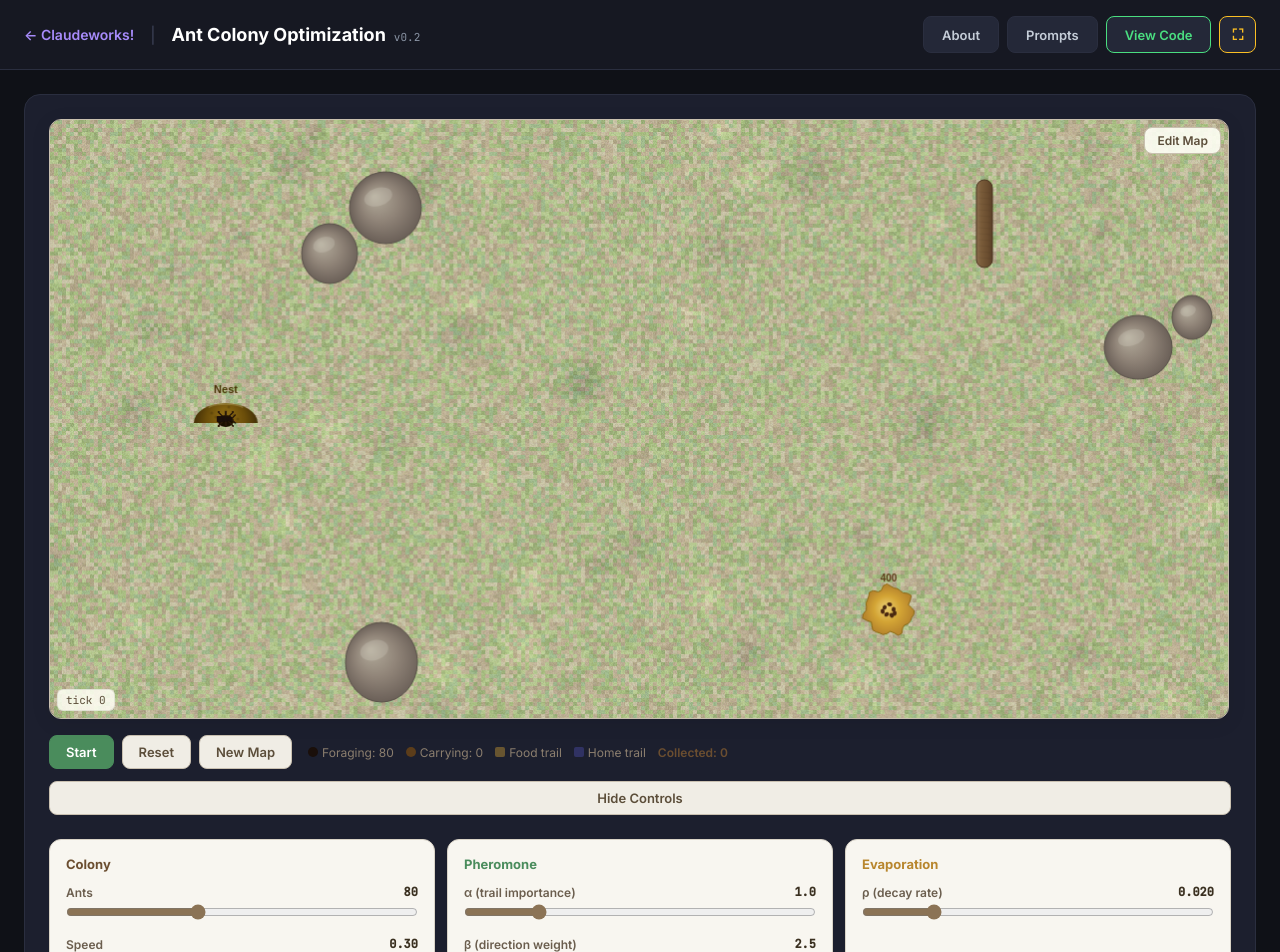
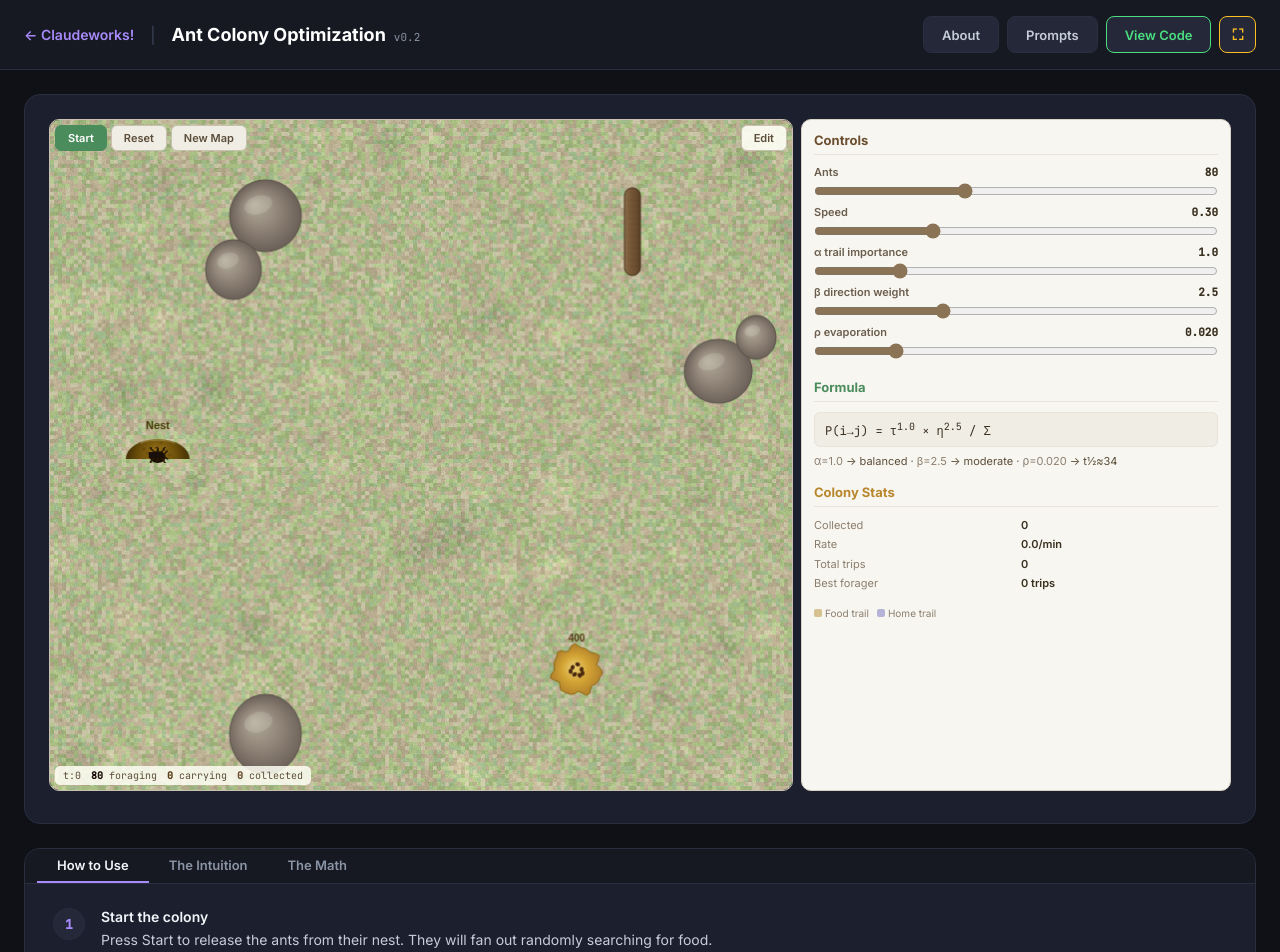
Before and after one commit to MYtterstad/claudeworks, a React (Vite) app: page /apps/ant-colony in a window 1280 px wide. Shown: the top 952 px of the page. Built offline with nearby package versions, Linux system fonts and the light colour scheme.

Commit message:
Responsive no-scroll layout for Ant Colony app

```diff
--- a/src/apps/ant-colony/AntColony.jsx
+++ b/src/apps/ant-colony/AntColony.jsx
@@ -689,8 +689,10 @@ export default function AntColony() {
   const [selectedObstacle, setSelectedObstacle] = useState(null)
   const [selectedAnt, setSelectedAnt] = useState(null)
   const [tick, setTick] = useState(0)
-  const [controlsOpen, setControlsOpen] = useState(true)
+  const [controlTab, setControlTab] = useState('controls')
   const [canvasSize, setCanvasSize] = useState({ w: 800, h: 500 })
+  const [layoutMode, setLayoutMode] = useState('wide') // 'wide' | 'tall'
+  const [availHeight, setAvailHeight] = useState(600)
   const containerRef = useRef(null)
 
   const cols = useMemo(() => Math.floor(canvasSize.w / CELL), [canvasSize.w])
@@ -708,28 +710,38 @@ export default function AntColony() {
   }, [cols, rows, antCount, canvasSize])
 
   useEffect(() => {
-    const computeSize = () => {
-      const containerW = containerRef.current ? containerRef.current.clientWidth : 0
-      const availW = containerW > 100 ? containerW : window.innerWidth - 48
-      const isMobile = window.innerWidth < 640
-      const aspect = isMobile ? 1.1 : 1.6
-      // Width always fills container — height follows from aspect, capped independently
-      let w = availW
-      let h = Math.floor(w / aspect)
-      const maxH = Math.min(window.innerHeight * 0.75, 900)
-      if (h > maxH) h = maxH
-      // Don't shrink width to match capped height — keep it full width
-      w = Math.floor(w / CELL) * CELL; h = Math.floor(h / CELL) * CELL
+    const computeLayout = () => {
+      const ww = window.innerWidth, wh = window.innerHeight
+      const containerW = containerRef.current ? containerRef.current.clientWidth : ww - 48
+      const availW = containerW > 100 ? containerW : ww - 48
+      // Estimate available height: viewport minus header (~72px) minus AppPage padding (~48px top/bottom)
+      const aH = wh - 120
+      setAvailHeight(aH)
+
+      const aspectRatio = ww / wh
+      const mode = aspectRatio > 1.2 ? 'wide' : 'tall'
+      setLayoutMode(mode)
+
+      let w, h
+      if (mode === 'wide') {
+        // Canvas gets ~63% of width, full available height
+        w = Math.floor(availW * 0.63)
+        h = aH - 8 // leave a small gap
+      } else {
+        // Canvas gets full width, ~55% of available height
+        w = availW
+        h = Math.floor(aH * 0.55)
+      }
+      w = Math.max(Math.floor(w / CELL) * CELL, CELL * 40)
+      h = Math.max(Math.floor(h / CELL) * CELL, CELL * 30)
       return { w, h }
     }
     const handleResize = () => {
-      const size = computeSize()
+      const size = computeLayout()
       setCanvasSize(prev => (prev.w === size.w && prev.h === size.h) ? prev : size)
     }
-    // Measure after layout: try immediately, then again after a frame
     handleResize()
     const raf = requestAnimationFrame(handleResize)
-    // And once more after a short delay for slow layouts
     const timer = setTimeout(handleResize, 200)
     window.addEventListener('resize', handleResize)
     const ro = window.ResizeObserver ? new ResizeObserver(handleResize) : null
@@ -889,33 +901,38 @@ export default function AntColony() {
     else sim.ants.length = n
   }
 
-  const btnBase = {
-    padding: '8px 16px', fontSize: 13, fontWeight: 600,
-    border: '1px solid #C9C0B0', borderRadius: 8, cursor: 'pointer',
+  const sim = simRef.current
+  const isWide = layoutMode === 'wide'
+
+  // ── Shared styles ──
+  const btnSm = {
+    padding: '5px 12px', fontSize: 11, fontWeight: 600,
+    border: '1px solid #C9C0B0', borderRadius: 6, cursor: 'pointer',
     background: '#F0EDE5', color: '#5C4E3A', fontFamily: "'Inter', sans-serif",
-    transition: 'all 0.15s',
   }
-  const btnAccent = (bg, fg) => ({ ...btnBase, background: bg, color: fg, borderColor: bg })
-  const panelStyle = { background: '#F8F6F0', border: '1px solid #D9D3C7', borderRadius: 12, padding: 16 }
-  const labelStyle = { fontSize: 12, fontWeight: 600, color: '#6B5E4E', marginBottom: 4, display: 'flex', justifyContent: 'space-between', alignItems: 'center' }
-  const valStyle = { color: '#3A3020', fontFamily: "'JetBrains Mono', monospace", fontWeight: 700 }
-  const sliderStyle = { width: '100%', accentColor: '#8B7355', cursor: 'pointer' }
-  const isMobile = canvasSize.w < 580
-  const sim = simRef.current
+  const btnAccSm = (bg, fg) => ({ ...btnSm, background: bg, color: fg, borderColor: bg })
+  const lblSt = { fontSize: 11, fontWeight: 600, color: '#6B5E4E', display: 'flex', justifyContent: 'space-between', marginBottom: 2 }
+  const valSt = { color: '#3A3020', fontFamily: "'JetBrains Mono', monospace", fontWeight: 700, fontSize: 11 }
+  const slSt = { width: '100%', accentColor: '#8B7355', cursor: 'pointer', margin: '2px 0 6px' }
+  const tabBtnSt = (active) => ({
+    flex: 1, padding: '6px 0', fontSize: 11, fontWeight: 600, textAlign: 'center',
+    border: 'none', cursor: 'pointer', fontFamily: "'Inter', sans-serif",
+    borderBottom: active ? '2px solid #6B4E30' : '2px solid transparent',
+    background: 'transparent', color: active ? '#3A3020' : '#8B7E6E',
+  })
 
-  return (
-    <div ref={containerRef} style={{ fontFamily: "'Inter', -apple-system, sans-serif", color: '#3A3020', width: '100%' }}>
-      {/* Canvas + overlays */}
-      <div style={{ position: 'relative', marginBottom: 12, display: 'inline-block' }}>
+  // ── Canvas block (shared between both layouts) ──
+  const canvasBlock = (
+    <div style={{ position: 'relative' }}>
       <canvas
         ref={canvasRef}
         width={canvasSize.w} height={canvasSize.h}
         style={{
-            width: canvasSize.w, height: canvasSize.h, borderRadius: 12,
+          width: canvasSize.w, height: canvasSize.h, borderRadius: 10,
           border: editMode ? '2px solid #E85D75' : '1px solid #C9C0B0',
           cursor: editMode ? 'crosshair' : (!running ? 'pointer' : 'default'),
           touchAction: editMode ? 'none' : 'auto',
-            display: 'block', boxShadow: '0 4px 20px rgba(0,0,0,0.08)',
+          display: 'block',
         }}
         onClick={handleCanvasClick}
         onPointerDown={handlePointerDown}
@@ -923,30 +940,42 @@ export default function AntColony() {
         onPointerUp={handlePointerUp}
         onPointerLeave={handlePointerUp}
       />
-
+      {/* Transport overlay — top-left of canvas */}
+      <div style={{ position: 'absolute', top: 6, left: 6, display: 'flex', gap: 4 }}>
+        <button onClick={handleStartStop} style={running ? btnAccSm('#C94040', '#fff') : btnAccSm('#4A8C5C', '#fff')}>
+          {running ? 'Pause' : 'Start'}
+        </button>
+        <button onClick={handleReset} style={btnSm}>Reset</button>
+        <button onClick={handleNewMap} style={btnSm}>New Map</button>
+      </div>
+      {/* Edit button — top-right */}
       <button
         onClick={() => { setEditMode(m => !m); setPlacingType(null); setSelectedObstacle(null); setSelectedAnt(null) }}
         style={{
-            position: 'absolute', top: editMode ? 'auto' : 8, bottom: editMode ? 8 : 'auto', right: 8,
-            ...btnBase, fontSize: 12, padding: '5px 12px',
-            background: editMode ? '#E85D75' : 'rgba(255,255,245,0.9)',
+          position: 'absolute', top: editMode ? 'auto' : 6, bottom: editMode ? 6 : 'auto', right: 6,
+          ...btnSm, background: editMode ? '#E85D75' : 'rgba(255,255,245,0.9)',
           color: editMode ? '#fff' : '#5C4E3A', borderColor: editMode ? '#E85D75' : '#C9C0B0',
         }}
       >
-          {editMode ? 'Done' : 'Edit Map'}
+        {editMode ? 'Done' : 'Edit'}
       </button>
-
+      {/* Status overlay — bottom-left */}
       {!editMode && (
-          <span style={{
-            position: 'absolute', bottom: 8, left: 8,
-            fontSize: 11, color: '#5C4E3A', fontFamily: "'JetBrains Mono', monospace",
-            background: 'rgba(255,255,245,0.85)', padding: '3px 8px', borderRadius: 6,
-            border: '1px solid rgba(0,0,0,0.08)',
+        <div style={{
+          position: 'absolute', bottom: 6, left: 6,
+          fontSize: 10, color: '#5C4E3A', fontFamily: "'JetBrains Mono', monospace",
+          background: 'rgba(255,255,245,0.85)', padding: '3px 8px', borderRadius: 5,
+          display: 'flex', gap: 10, alignItems: 'center',
         }}>
-            tick {tick}
-          </span>
+          <span>t:{tick}</span>
+          {sim && <>
+            <span><b style={{ color: '#1A0F0A' }}>{sim.ants.filter(a => a.state === 'foraging').length}</b> foraging</span>
+            <span><b style={{ color: '#5C3D1A' }}>{sim.ants.filter(a => a.state !== 'foraging').length}</b> carrying</span>
+            <span><b style={{ color: '#6B4E30' }}>{sim.foods.reduce((s, f) => s + (f.maxQuantity - f.quantity), 0)}</b> collected</span>
+          </>}
+        </div>
       )}
-
+      {/* Ant inspector */}
       {selectedAnt && !running && sim && (
         <AntInspector
           ant={selectedAnt} grid={sim.grid} foods={sim.foods}
@@ -954,78 +983,145 @@ export default function AntColony() {
           onClose={() => setSelectedAnt(null)}
         />
       )}
-
       {!running && !editMode && !selectedAnt && tick > 0 && (
         <span style={{
-            position: 'absolute', bottom: 8, right: 80,
-            fontSize: 11, color: '#8B7E6E',
-            background: 'rgba(255,255,245,0.85)', padding: '3px 8px', borderRadius: 6,
-            border: '1px solid rgba(0,0,0,0.08)',
+          position: 'absolute', bottom: 6, right: 70,
+          fontSize: 10, color: '#8B7E6E',
+          background: 'rgba(255,255,245,0.85)', padding: '2px 8px', borderRadius: 5,
         }}>
           Click an ant to inspect
         </span>
       )}
     </div>
+  )
 
-      {/* Transport + Legend row */}
-      <div style={{ display: 'flex', gap: 8, marginBottom: 12, flexWrap: 'wrap', alignItems: 'center' }}>
-        <button onClick={handleStartStop} style={running ? btnAccent('#C94040', '#fff') : btnAccent('#4A8C5C', '#fff')}>
-          {running ? 'Pause' : 'Start'}
-        </button>
-        <button onClick={handleReset} style={btnBase}>Reset</button>
-        <button onClick={handleNewMap} style={btnBase}>New Map</button>
-        <div style={{ display: 'flex', gap: 12, flexWrap: 'wrap', fontSize: 12, color: '#8B7E6E', marginLeft: 8, alignItems: 'center' }}>
-          <span style={{ display: 'flex', alignItems: 'center', gap: 4 }}>
-            <span style={{ display: 'inline-block', width: 10, height: 10, background: '#1A0F0A', borderRadius: 5 }} />Foraging{sim ? `: ${sim.ants.filter(a => a.state === 'foraging').length}` : ''}
-          </span>
-          <span style={{ display: 'flex', alignItems: 'center', gap: 4 }}>
-            <span style={{ display: 'inline-block', width: 10, height: 10, background: '#5C3D1A', borderRadius: 5 }} />Carrying{sim ? `: ${sim.ants.filter(a => a.state !== 'foraging').length}` : ''}
-          </span>
-          <span style={{ display: 'flex', alignItems: 'center', gap: 4 }}>
-            <span style={{ display: 'inline-block', width: 10, height: 10, background: 'rgba(180,140,50,0.5)', borderRadius: 2 }} />Food trail
-          </span>
-          <span style={{ display: 'flex', alignItems: 'center', gap: 4 }}>
-            <span style={{ display: 'inline-block', width: 10, height: 10, background: 'rgba(80,80,180,0.4)', borderRadius: 2 }} />Home trail
-          </span>
-          {sim && <span style={{ color: '#6B4E30', fontWeight: 600 }}>Collected: {sim.foods.reduce((s, f) => s + (f.maxQuantity - f.quantity), 0)}</span>}
+  // ── Compact sliders block ──
+  const slidersBlock = (
+    <div style={{ display: 'grid', gridTemplateColumns: isWide ? '1fr' : '1fr 1fr', gap: isWide ? '0' : '0 12px' }}>
+      <div>
+        <div style={lblSt}><span>Ants</span><span style={valSt}>{antCount}</span></div>
+        <input type="range" min={10} max={200} step={5} value={antCount} onChange={e => handleAntCountChange(+e.target.value)} style={slSt} />
+      </div>
+      <div>
+        <div style={lblSt}><span>Speed</span><span style={valSt}>{speed.toFixed(2)}</span></div>
+        <input type="range" min={0.02} max={1} step={0.02} value={speed} onChange={e => setSpeed(+e.target.value)} style={slSt} />
+      </div>
+      <div>
+        <div style={lblSt}><span>α trail importance</span><span style={valSt}>{alpha.toFixed(1)}</span></div>
+        <input type="range" min={0} max={5} step={0.1} value={alpha} onChange={e => setAlpha(+e.target.value)} style={slSt} />
+      </div>
+      <div>
+        <div style={lblSt}><span>β direction weight</span><span style={valSt}>{beta.toFixed(1)}</span></div>
+        <input type="range" min={0} max={8} step={0.1} value={beta} onChange={e => setBeta(+e.target.value)} style={slSt} />
+      </div>
+      <div>
+        <div style={lblSt}><span>ρ evaporation</span><span style={valSt}>{rho.toFixed(3)}</span></div>
+        <input type="range" min={0.001} max={0.1} step={0.001} value={rho} onChange={e => setRho(+e.target.value)} style={slSt} />
       </div>
     </div>
+  )
 
-      {/* Controls — collapsible */}
-      <button onClick={() => setControlsOpen(c => !c)} style={{ ...btnBase, width: '100%', marginBottom: controlsOpen ? 12 : 0, textAlign: 'center' }}>
-        {controlsOpen ? 'Hide Controls' : 'Show Controls'}
-      </button>
-
-      {controlsOpen && (
-        <div style={{ display: 'grid', gridTemplateColumns: isMobile ? '1fr' : '1fr 1fr 1fr', gap: 12, marginBottom: 12, marginTop: 12 }}>
-          <div style={panelStyle}>
-            <div style={{ fontSize: 13, fontWeight: 700, color: '#6B4E30', marginBottom: 12 }}>Colony</div>
-            <div style={labelStyle}><span>Ants</span><span style={valStyle}>{antCount}</span></div>
-            <input type="range" min={10} max={200} step={5} value={antCount} onChange={e => handleAntCountChange(+e.target.value)} style={sliderStyle} />
-            <div style={{ ...labelStyle, marginTop: 12 }}><span>Speed</span><span style={valStyle}>{speed.toFixed(2)}</span></div>
-            <input type="range" min={0.02} max={1} step={0.02} value={speed} onChange={e => setSpeed(+e.target.value)} style={sliderStyle} />
+  // ── Math block (compact) ──
+  const mathBlock = sim ? (
+    <div style={{ fontSize: 11, color: '#5C4E3A', lineHeight: 1.5 }}>
+      <div style={{
+        fontFamily: "'JetBrains Mono', monospace", fontSize: 12, color: '#3A3020',
+        background: '#F0EDE5', padding: '6px 10px', borderRadius: 6, marginBottom: 6,
+        border: '1px solid #E8E2D8',
+      }}>
+        P(i→j) = τ<sup>{alpha.toFixed(1)}</sup> × η<sup>{beta.toFixed(1)}</sup> / Σ
       </div>
-          <div style={panelStyle}>
-            <div style={{ fontSize: 13, fontWeight: 700, color: '#4A8C5C', marginBottom: 12 }}>Pheromone</div>
-            <div style={labelStyle}><span>α (trail importance)</span><span style={valStyle}>{alpha.toFixed(1)}</span></div>
-            <input type="range" min={0} max={5} step={0.1} value={alpha} onChange={e => setAlpha(+e.target.value)} style={sliderStyle} />
-            <div style={{ ...labelStyle, marginTop: 12 }}><span>β (direction weight)</span><span style={valStyle}>{beta.toFixed(1)}</span></div>
-            <input type="range" min={0} max={8} step={0.1} value={beta} onChange={e => setBeta(+e.target.value)} style={sliderStyle} />
-          </div>
-          <div style={panelStyle}>
-            <div style={{ fontSize: 13, fontWeight: 700, color: '#B8862D', marginBottom: 12 }}>Evaporation</div>
-            <div style={labelStyle}><span>ρ (decay rate)</span><span style={valStyle}>{rho.toFixed(3)}</span></div>
-            <input type="range" min={0.001} max={0.1} step={0.001} value={rho} onChange={e => setRho(+e.target.value)} style={sliderStyle} />
+      <div>
+        <span style={{ color: '#8B7E6E' }}>α={alpha.toFixed(1)}</span> → {alpha < 1 ? 'low trail' : alpha < 2 ? 'balanced' : 'strong trail'} ·
+        <span style={{ color: '#8B7E6E' }}> β={beta.toFixed(1)}</span> → {beta < 1.5 ? 'weak direction' : beta < 4 ? 'moderate' : 'strong greedy'} ·
+        <span style={{ color: '#8B7E6E' }}> ρ={rho.toFixed(3)}</span> → t½≈{Math.round(Math.log(0.5)/Math.log(1-rho))}
       </div>
     </div>
+  ) : null
+
+  // ── Stats block (compact) ──
+  const statsBlock = sim ? (() => {
+    const collected = sim.foods.reduce((s, f) => s + (f.maxQuantity - f.quantity), 0)
+    const rate = tick > 0 ? (collected / tick * 60).toFixed(1) : '0.0'
+    const trips = sim.ants.reduce((s, a) => s + a.trips, 0)
+    const best = Math.max(...sim.ants.map(a => a.trips))
+    return (
+      <div style={{ display: 'grid', gridTemplateColumns: '1fr 1fr', gap: '2px 10px', fontSize: 11, lineHeight: 1.6 }}>
+        <span style={{ color: '#8B7E6E' }}>Collected</span><span style={{ fontWeight: 600 }}>{collected}</span>
+        <span style={{ color: '#8B7E6E' }}>Rate</span><span style={{ fontWeight: 600 }}>{rate}/min</span>
+        <span style={{ color: '#8B7E6E' }}>Total trips</span><span style={{ fontWeight: 600 }}>{trips}</span>
+        <span style={{ color: '#8B7E6E' }}>Best forager</span><span style={{ fontWeight: 600 }}>{best} trips</span>
+      </div>
+    )
+  })() : null
+
+  // ── Side panel for wide mode ──
+  const sidePanel = (
+    <div style={{
+      flex: '1 1 0', minWidth: 0, display: 'flex', flexDirection: 'column', gap: 10,
+      background: '#F8F6F0', border: '1px solid #D9D3C7', borderRadius: 10, padding: 12,
+      overflow: 'auto', maxHeight: availHeight - 8,
+    }}>
+      <div style={{ fontSize: 13, fontWeight: 700, color: '#6B4E30', borderBottom: '1px solid #E8E2D8', paddingBottom: 6 }}>Controls</div>
+      {slidersBlock}
+      {mathBlock && (
+        <>
+          <div style={{ fontSize: 13, fontWeight: 700, color: '#4A8C5C', borderBottom: '1px solid #E8E2D8', paddingBottom: 6, marginTop: 4 }}>Formula</div>
+          {mathBlock}
+        </>
       )}
+      {statsBlock && (
+        <>
+          <div style={{ fontSize: 13, fontWeight: 700, color: '#B8862D', borderBottom: '1px solid #E8E2D8', paddingBottom: 6, marginTop: 4 }}>Colony Stats</div>
+          {statsBlock}
+        </>
+      )}
+      {/* Legend */}
+      <div style={{ display: 'flex', gap: 8, flexWrap: 'wrap', fontSize: 10, color: '#8B7E6E', marginTop: 4 }}>
+        <span style={{ display: 'flex', alignItems: 'center', gap: 3 }}>
+          <span style={{ width: 8, height: 8, background: 'rgba(180,140,50,0.5)', borderRadius: 2, display: 'inline-block' }} />Food trail
+        </span>
+        <span style={{ display: 'flex', alignItems: 'center', gap: 3 }}>
+          <span style={{ width: 8, height: 8, background: 'rgba(80,80,180,0.4)', borderRadius: 2, display: 'inline-block' }} />Home trail
+        </span>
+      </div>
+    </div>
+  )
 
-      {/* Math & Stats — always visible */}
-      {sim && (
-        <div style={{ marginTop: 12 }}>
-          <MathPanel grid={sim.grid} ants={sim.ants} foods={sim.foods} alpha={alpha} beta={beta} rho={rho} tick={tick} />
+  // ── Bottom panel for tall mode (tabbed) ──
+  const bottomPanel = (
+    <div style={{
+      flex: '1 1 0', minHeight: 0, display: 'flex', flexDirection: 'column',
+      background: '#F8F6F0', border: '1px solid #D9D3C7', borderRadius: 10,
+      overflow: 'hidden',
+    }}>
+      {/* Tab bar */}
+      <div style={{ display: 'flex', borderBottom: '1px solid #D9D3C7' }}>
+        <button style={tabBtnSt(controlTab === 'controls')} onClick={() => setControlTab('controls')}>Controls</button>
+        <button style={tabBtnSt(controlTab === 'math')} onClick={() => setControlTab('math')}>Math</button>
+        <button style={tabBtnSt(controlTab === 'stats')} onClick={() => setControlTab('stats')}>Stats</button>
       </div>
-      )}
+      {/* Tab content */}
+      <div style={{ padding: '8px 12px', overflow: 'auto', flex: 1 }}>
+        {controlTab === 'controls' && slidersBlock}
+        {controlTab === 'math' && mathBlock}
+        {controlTab === 'stats' && statsBlock}
+      </div>
+    </div>
+  )
+
+  return (
+    <div ref={containerRef} style={{
+      fontFamily: "'Inter', -apple-system, sans-serif", color: '#3A3020', width: '100%',
+      height: availHeight, display: 'flex', flexDirection: isWide ? 'row' : 'column',
+      gap: 8, overflow: 'hidden',
+    }}>
+      {/* Canvas area */}
+      <div style={{ flex: '0 0 auto' }}>
+        {canvasBlock}
+      </div>
+      {/* Controls panel */}
+      {isWide ? sidePanel : bottomPanel}
     </div>
   )
 }
```
Also changed, not shown: src/apps/ant-colony/sourceCode.js. Lines whose indentation alone changed are shown as unchanged.
